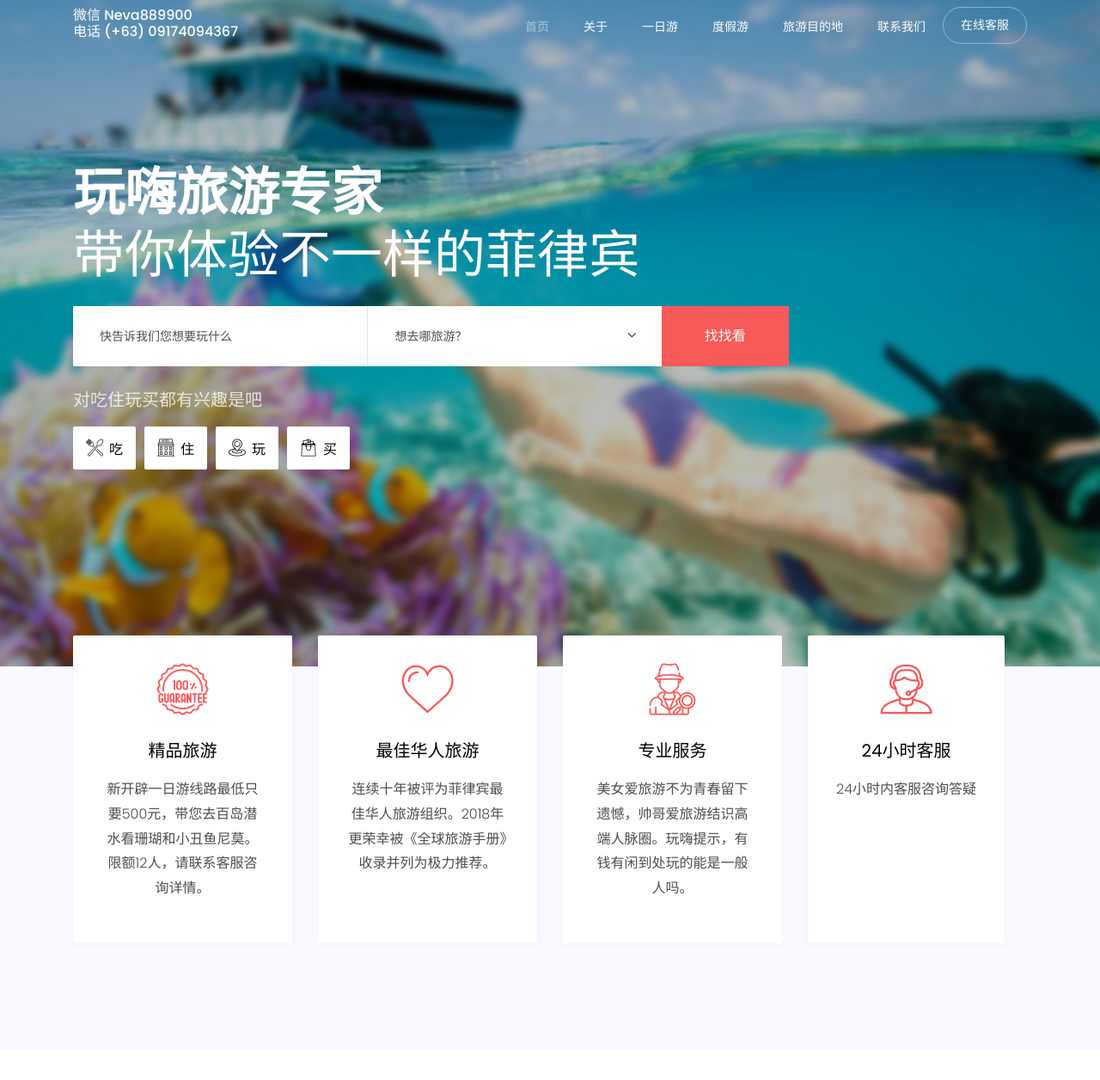
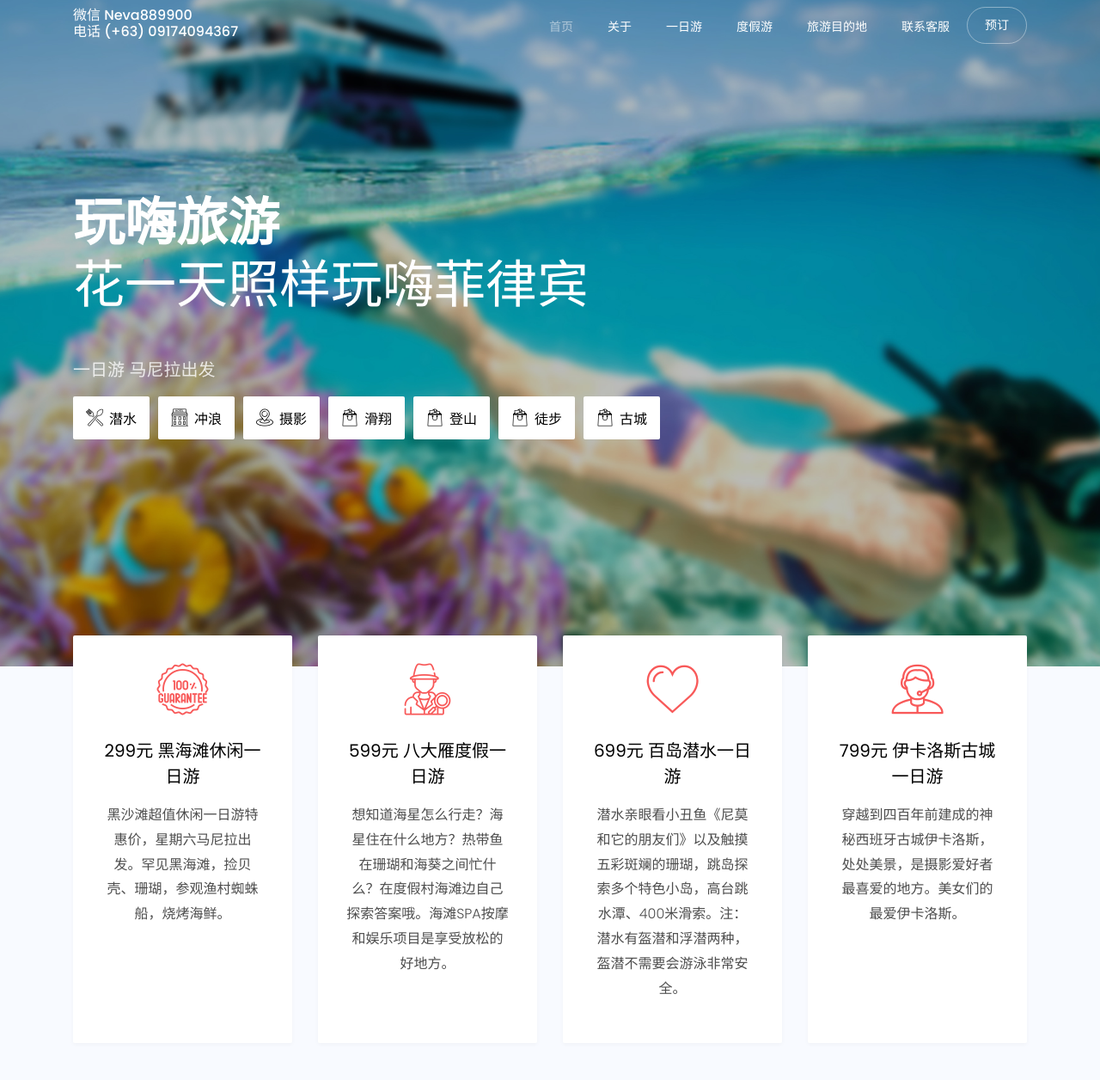
Before and after one commit to hivaner/hivaner.github.io, a plain HTML site: page index.html in a window 1280 px wide. Shown: the part 25-1281 px from the top of the page at 86% size. Drawn offline with Linux system fonts and the light colour scheme; some packages are replaced by stand-ins of ours; no server answers; files whose address does not match are found by name.

Commit message:
修改首页栏目内容贴近实际业务

```diff
--- a/layout_header.js
+++ b/data/layout_header.js
@@ -13,8 +13,8 @@ document.write(`
       <li class="nav-item"><a href="tour.html" class="nav-link">一日游</a></li>
       <li class="nav-item"><a href="hotel.html" class="nav-link">度假游</a></li>
       <li class="nav-item"><a href="blog.html" class="nav-link">旅游目的地</a></li>
-      <li class="nav-item"><a href="contact.html" class="nav-link">联系我们</a></li>
-      <li class="nav-item cta"><a href="contact.html" class="nav-link"><span>在线客服</span></a></li>
+      <li class="nav-item"><a href="contact.html" class="nav-link">联系客服</a></li>
+      <li class="nav-item cta"><a href="contact.html" class="nav-link"><span>预订</span></a></li>
     </ul>
   </div>
 </div>
--- a/index.html
+++ b/index.html
@@ -29,7 +29,7 @@
   </head>
   <body>
 
-	<script src="layout_header.js"></script>
+	<script src="data/layout_header.js"></script>
 
 		<!-- END nav -->
 
@@ -40,10 +40,10 @@
       <div class="container">
         <div class="row no-gutters slider-text js-fullheight align-items-center justify-content-start" data-scrollax-parent="true">
           <div class="col-md-9 ftco-animate" data-scrollax=" properties: { translateY: '70%' }">
-            <h1 class="mb-4" data-scrollax="properties: { translateY: '30%', opacity: 1.6 }"><strong>玩嗨旅游专家 <br></strong>带你体验不一样的菲律宾</h1>
-            <!-- <p data-scrollax="properties: { translateY: '30%', opacity: 1.6 }">与志同道合的驴友们一同探险魅力菲律宾</p> -->
+            <h1 class="mb-4" data-scrollax="properties: { translateY: '30%', opacity: 1.6 }"><strong>玩嗨旅游<br></strong>花一天照样玩嗨菲律宾</h1>
             <div class="block-17 my-4">
-              <form action="" method="post" class="d-block d-flex">
+
+              <!-- <form action="" method="post" class="d-block d-flex">
                 <div class="fields d-block d-flex">
                   <div class="textfield-search one-third">
                   	<input type="text" class="form-control" placeholder="快告诉我们您想要玩什么">
@@ -60,14 +60,18 @@
                   </div>
                 </div>
                 <input type="submit" class="search-submit btn btn-primary" value="找找看">
-              </form>
+              </form> -->
+
             </div>
-            <p>对吃住玩买都有兴趣是吧</p>
+            <p>一日游 马尼拉出发</p>
             <p class="browse d-md-flex">
-            	<span class="d-flex justify-content-md-center align-items-md-center"><a href="#"><i class="flaticon-fork"></i>吃</a></span>
-            	<span class="d-flex justify-content-md-center align-items-md-center"><a href="#"><i class="flaticon-hotel"></i>住</a></span>
-            	<span class="d-flex justify-content-md-center align-items-md-center"><a href="#"><i class="flaticon-meeting-point"></i>玩</a></span>
-            	<span class="d-flex justify-content-md-center align-items-md-	center"><a href="#"><i class="flaticon-shopping-bag"></i>买</a></span>
+            	<span class="d-flex justify-content-md-center align-items-md-center"><a href="#"><i class="flaticon-fork"></i>潜水</a></span>
+            	<span class="d-flex justify-content-md-center align-items-md-center"><a href="#"><i class="flaticon-hotel"></i>冲浪</a></span>
+            	<span class="d-flex justify-content-md-center align-items-md-center"><a href="#"><i class="flaticon-meeting-point"></i>摄影</a></span>
+              <span class="d-flex justify-content-md-center align-items-md-	center"><a href="#"><i class="flaticon-shopping-bag"></i>滑翔</a></span>
+              <span class="d-flex justify-content-md-center align-items-md-	center"><a href="#"><i class="flaticon-shopping-bag"></i>登山</a></span>
+              <span class="d-flex justify-content-md-center align-items-md-	center"><a href="#"><i class="flaticon-shopping-bag"></i>徒步</a></span>
+              <span class="d-flex justify-content-md-center align-items-md-	center"><a href="#"><i class="flaticon-shopping-bag"></i>古城</a></span>
             </p>
           </div>
         </div>
@@ -81,8 +85,17 @@
             <div class="media block-6 services d-block text-center">
               <div class="d-flex justify-content-center"><div class="icon"><span class="flaticon-guarantee"></span></div></div>
               <div class="media-body p-2 mt-2">
-                <h3 class="heading mb-3">精品旅游</h3>
-                <p>新开辟一日游线路最低只要500元，带您去百岛潜水看珊瑚和小丑鱼尼莫。限额12人，请联系客服咨询详情。</p>
+                <h3 class="heading mb-3">299元 黑海滩休闲一日游</h3>
+                <p>黑沙滩超值休闲一日游特惠价，星期六马尼拉出发。罕见黑海滩，捡贝壳、珊瑚，参观渔村蜘蛛船，烧烤海鲜。</p>
+              </div>
+            </div>
+          </div>
+          <div class="col-md-3 d-flex align-self-stretch ftco-animate">
+            <div class="media block-6 services d-block text-center">
+              <div class="d-flex justify-content-center"><div class="icon"><span class="flaticon-detective"></span></div></div>
+              <div class="media-body p-2 mt-2">
+                <h3 class="heading mb-3">599元 八大雁度假一日游</h3>
+                <p>想知道海星怎么行走？海星住在什么地方？热带鱼在珊瑚和海葵之间忙什么？在度假村海滩边自己探索答案哦。海滩SPA按摩和娱乐项目是享受放松的好地方。</p>
               </div>
             </div>
           </div>
@@ -90,17 +103,8 @@
             <div class="media block-6 services d-block text-center">
               <div class="d-flex justify-content-center"><div class="icon"><span class="flaticon-like"></span></div></div>
               <div class="media-body p-2 mt-2">
-                <h3 class="heading mb-3">最佳华人旅游</h3>
-                <p>连续十年被评为菲律宾最佳华人旅游组织。2018年更荣幸被《全球旅游手册》收录并列为极力推荐。</p>
-              </div>
-            </div>
-          </div>
-          <div class="col-md-3 d-flex align-self-stretch ftco-animate">
-            <div class="media block-6 services d-block text-center">
-              <div class="d-flex justify-content-center"><div class="icon"><span class="flaticon-detective"></span></div></div>
-              <div class="media-body p-2 mt-2">
-                <h3 class="heading mb-3">专业服务</h3>
-                <p>美女爱旅游不为青春留下遗憾，帅哥爱旅游结识高端人脉圈。玩嗨提示，有钱有闲到处玩的能是一般人吗。</p>
+                <h3 class="heading mb-3">699元 百岛潜水一日游</h3>
+                <p>潜水亲眼看小丑鱼《尼莫和它的朋友们》以及触摸五彩斑斓的珊瑚，跳岛探索多个特色小岛，高台跳水潭、400米滑索。注：潜水有盔潜和浮潜两种，盔潜不需要会游泳非常安全。</p>
               </div>
             </div>
           </div>
@@ -108,8 +112,8 @@
             <div class="media block-6 services d-block text-center">
               <div class="d-flex justify-content-center"><div class="icon"><span class="flaticon-support"></span></div></div>
               <div class="media-body p-2 mt-2">
-                <h3 class="heading mb-3">24小时客服</h3>
-                <p>24小时内客服咨询答疑</p>
+                <h3 class="heading mb-3">799元 伊卡洛斯古城一日游</h3>
+                <p>穿越到四百年前建成的神秘西班牙古城伊卡洛斯，处处美景，是摄影爱好者最喜爱的地方。美女们的最爱伊卡洛斯。</p>
               </div>
             </div>
           </div>
@@ -126,7 +130,7 @@
 		<script src="data/recommend_tour.js"></script>
 
 
-    <section class="ftco-section ftco-counter img" id="section-counter" style="background-image: url(images/bg_1.jpg);">
+    <!-- <section class="ftco-section ftco-counter img" id="section-counter" style="background-image: url(images/bg_1.jpg);">
     	<div class="container">
     		<div class="row justify-content-center mb-5 pb-3">
           <div class="col-md-7 text-center heading-section heading-section-white ftco-animate">
@@ -173,7 +177,7 @@
 	        </div>
         </div>
     	</div>
-    </section>
+    </section> -->
 
 
 		<script src="data/promo_discount.js"></script>
@@ -252,18 +256,17 @@
         <div class="container">
           <div class="row d-flex justify-content-center">
             <div class="col-md-7 text-center heading-section heading-section-white ftco-animate">
-              <h2>24小时人工智能客服</h2>
-              <p>人工智能客服可以随时回答您旅游相关问题。</p>
+              <h2>客服机器人</h2>
+              <p>输入问题，她会尽力答复您哟。24小时客服支持。</p>
               <div class="row d-flex justify-content-center mt-5">
                 <div class="col-md-8">
-                  <form action="#" class="subscribe-form">
+                  <form class="subscribe-form">
                     <div class="form-group d-flex">
-                      <input type="text" class="form-control" placeholder="输入您要咨询的问题">
-											<input type="submit" value="提交问题" class="submit px-3">
-
+                      <input id="question" type="text" class="form-control" placeholder="输入您要咨询的问题">
+											<input type="button" value="提交问题" class="submit px-3" onclick="onSubmitQuestion()">
                     </div>
 									</form>
-									<h4 style="color:white">问题的答案</h4>
+									<h4 id="answer" style="color:white">客服机器人：回答的问题答案</h4>
                 </div>
               </div>
             </div>
@@ -271,8 +274,20 @@
         </div>
       </div>
     </section>
+    <script>
+      function onSubmitQuestion() {
+        const q = document.querySelector('#question')
+        const a = document.querySelector('#answer')
+        a.textContent = "输入中..."
+        setTimeout(()=>{
+          a.textContent = "机器人的答案来咯，机器人的答案来咯，机器人的答案来咯，机器人的答案来咯，机器人的答案来咯，"
+          q.value = ''
+        },4000)
+      }
+    </script>
 
-		<script src="layout_footer.js"></script>
+
+		<script src="data/layout_footer.js"></script>
 
 
 
```
Also changed, not shown: about.html (+2 -2 lines), blog-single.html (+2 -2 lines), blog.html (+2 -2 lines), contact.html (+2 -2 lines), hotel-single.html (+2 -2 lines), hotel.html (+2 -2 lines), tour.html (+2 -2 lines), data/layout_footer.js (renamed from layout_footer.js).
